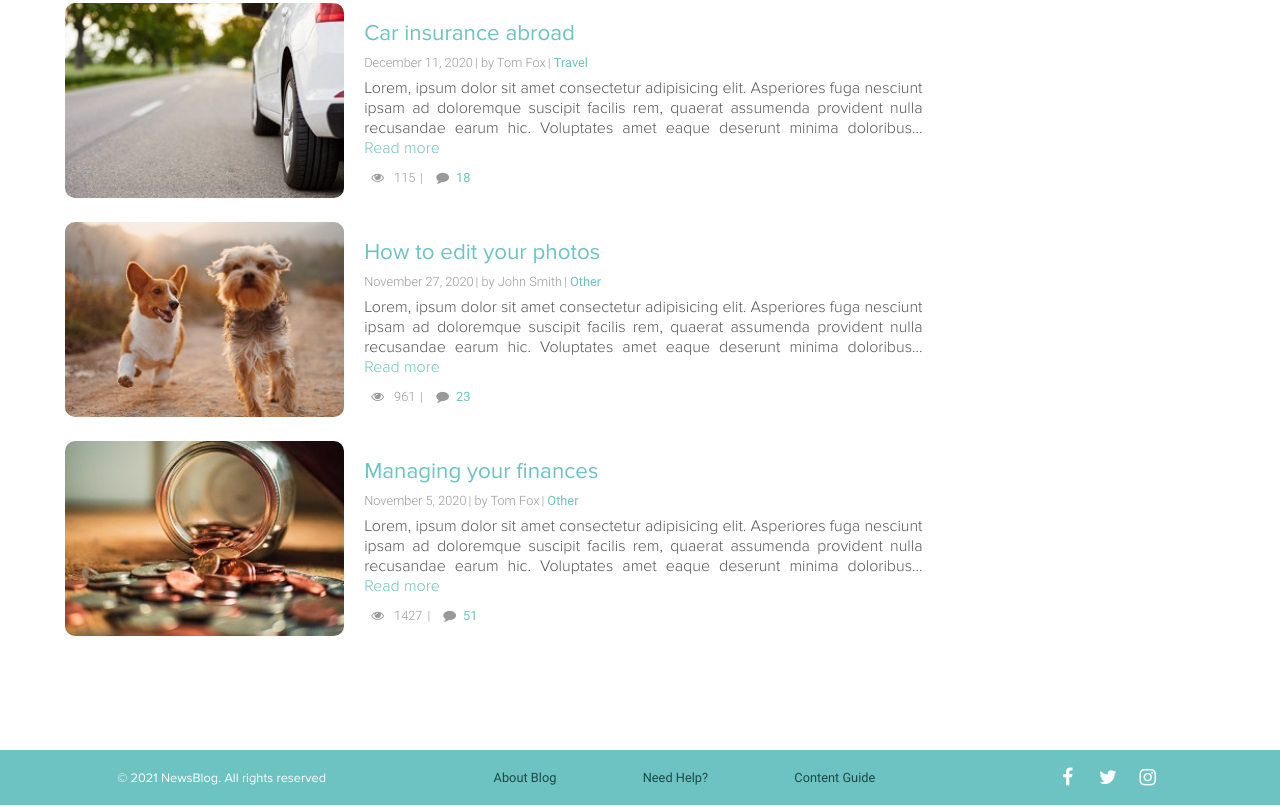
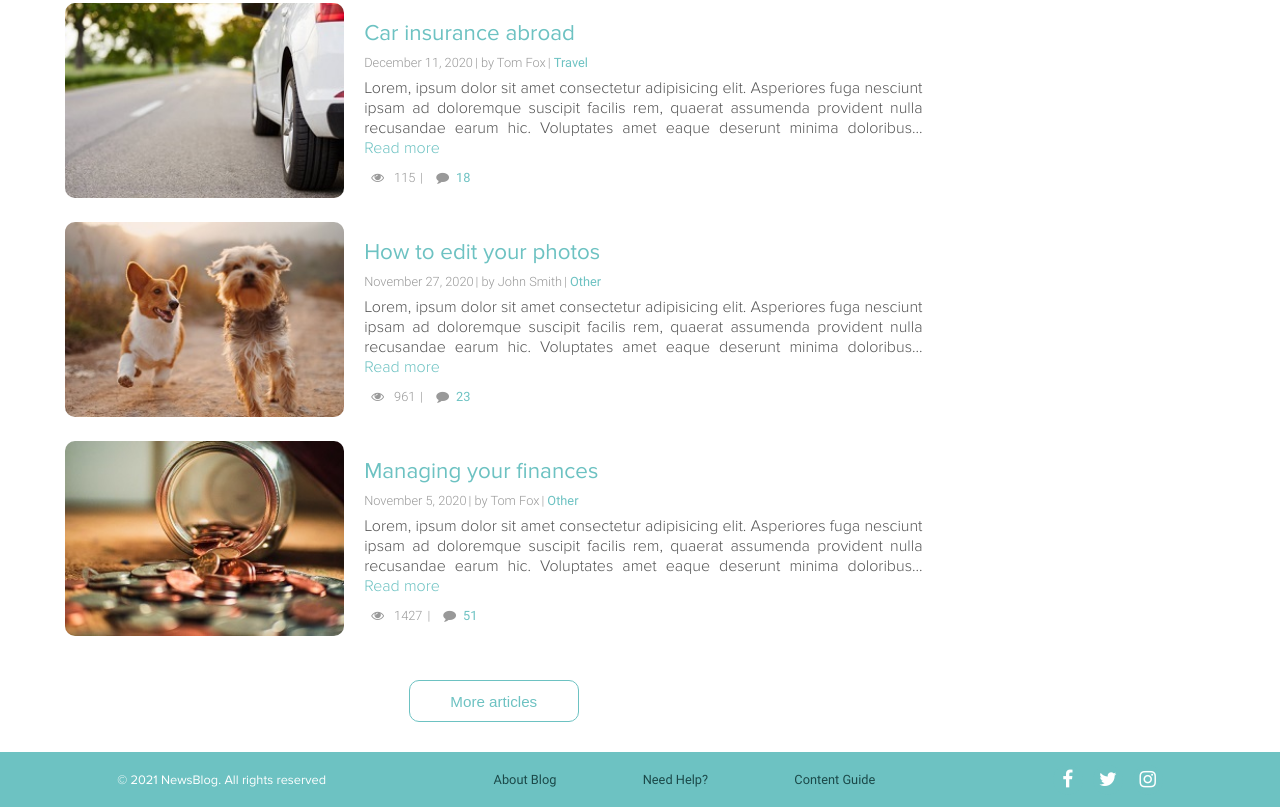
Before and after one commit to v-aivaras/frontend-blog, a plain HTML site: page index.html in a window 1280 px wide. Shown: the part 534-1341 px from the top of the page. Drawn offline with Linux system fonts and the light colour scheme.

Commit message:
Added a button at the bottom of page

```diff
--- a/css/style.css
+++ b/css/style.css
@@ -200,12 +200,34 @@ article .article-img {
 .article-content i {
     padding: 0px 7px;
 }
+
+.articles {
+    margin-bottom: 30px;
+}
+main .more {
+    display: block;
+    margin: 0 auto;
+    width: 170px;
+    height: 42px;
+    color:  rgb(109, 194, 194);
+    background-color: transparent;
+    border: 1px solid rgb(109, 194, 194);
+    border-radius: 10px;
+    font-size: 0.95rem;
+}
+
+main .more:hover {
+    cursor: pointer;
+    color: #fff;
+    background-color: rgb(109, 194, 194);
+}
+
 aside {
     flex: 1;
 }
 /* Footer =================== */
 footer {
-    margin-top: 100px;
+    margin-top: 30px;
     font-size: 0.8rem;
 }
 
--- a/index.html
+++ b/index.html
@@ -132,6 +132,7 @@
                     </div>
                 </article>
             </div>
+            <button class="more">More articles</button>
         </main>
 
         <aside>
```
